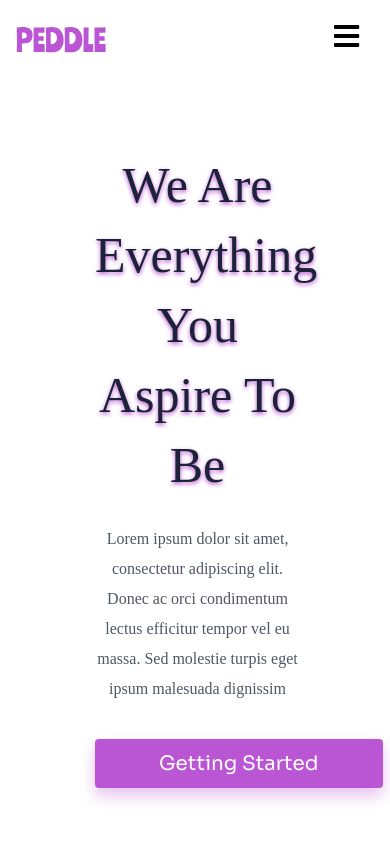
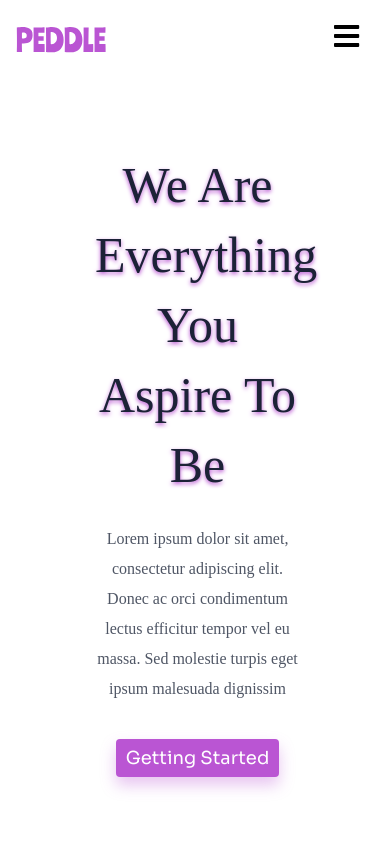
Before and after one commit to preyeopudu/paddle-landing-page, a React (Create React App) app: page /Homepage in a window 390 px wide. Shown: the top 844 px of the page. Built offline with nearby package versions, Linux system fonts and the light colour scheme.

Commit message:
Update Button.css

```diff
--- a/src/styles/Button.css
+++ b/src/styles/Button.css
@@ -57,3 +57,11 @@
     color: #fff;
     border: none;
   }
+
+
+  @media screen and (max-width: 768px) {
+   .btn--wide{
+    padding: 8px 10px;
+    font-size: 18px;
+   }
+  }
```
